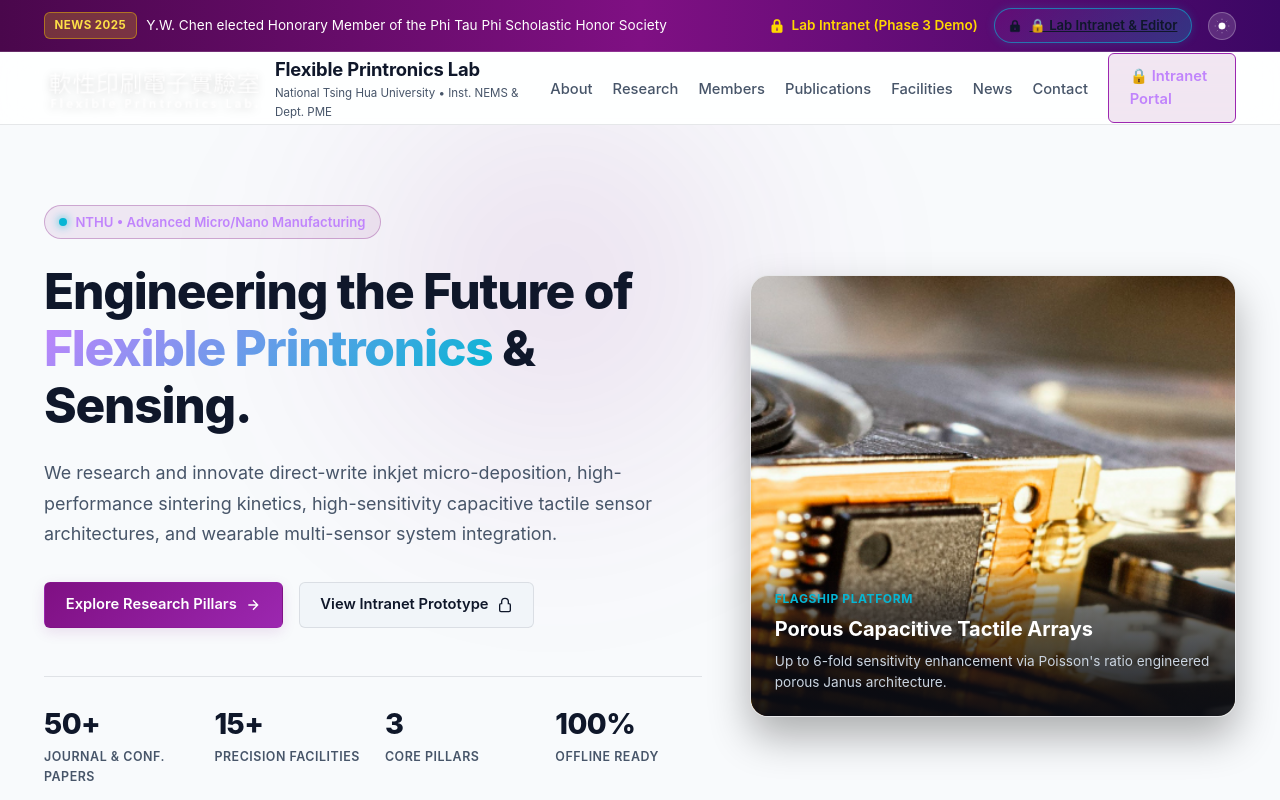
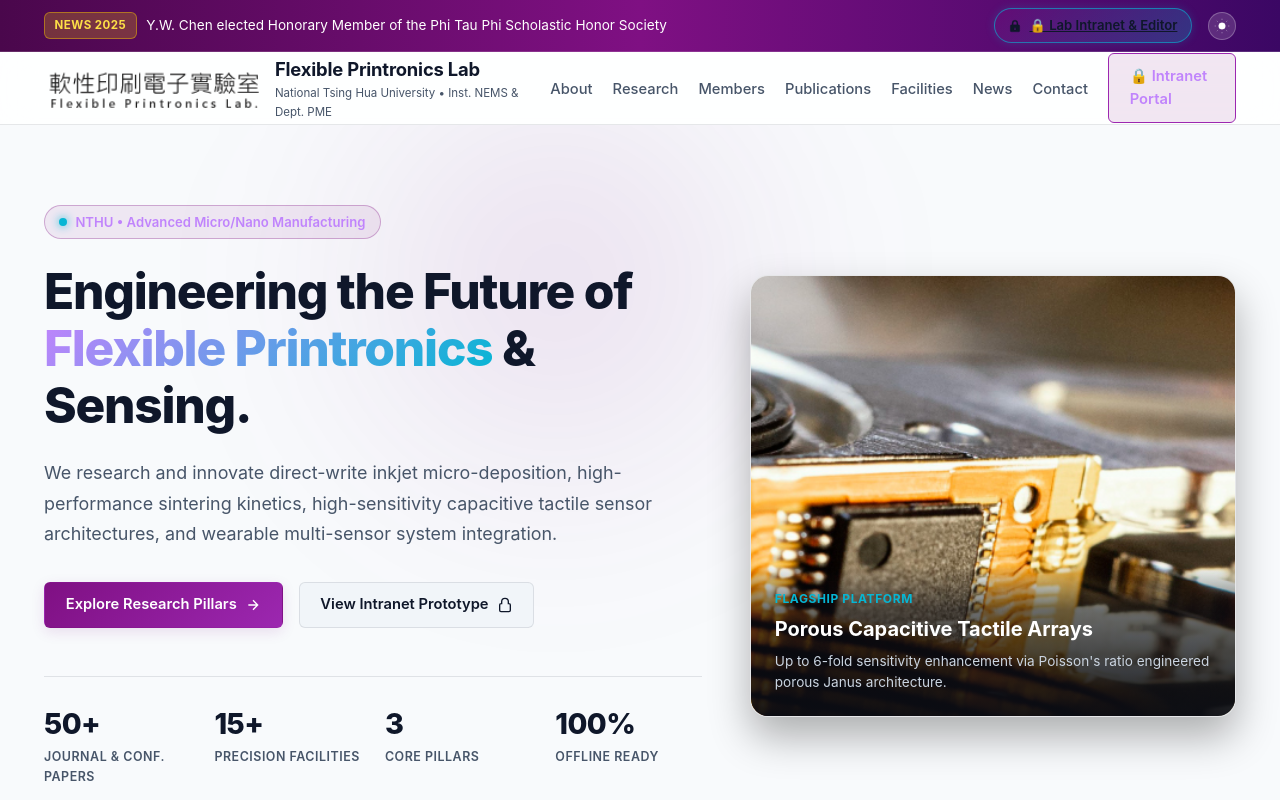
Before and after one commit to SwietyChris/printronics-lab-demo, a plain HTML site: page index.html in a window 1280 px wide. Both pictures are taken after a click on the button "Toggle Theme". Shown: the top 800 px of the page. Drawn offline with Linux system fonts and the light colour scheme.

Commit message:
Fix light theme brand logo contrast and clean up top bar links

```diff
--- a/index.html
+++ b/index.html
@@ -17,10 +17,6 @@
         <span class="announcement-text">Y.W. Chen elected Honorary Member of the Phi Tau Phi Scholastic Honor Society</span>
       </div>
       <div class="top-quick-links">
-        <a href="#intranet" class="intranet-link">
-          <svg class="icon" viewBox="0 0 24 24"><path d="M12 2a5 5 0 0 0-5 5v3H6a2 2 0 0 0-2 2v8a2 2 0 0 0 2 2h12a2 2 0 0 0 2-2v-8a2 2 0 0 0-2-2h-1V7a5 5 0 0 0-5-5zm-3 5a3 3 0 0 1 6 0v3H9V7zm3 7a2 2 0 0 1 1 1.73l.42 2.55a.5.5 0 0 1-.5.72h-1.84a.5.5 0 0 1-.5-.72l.42-2.55A2 2 0 0 1 12 14z"/></svg>
-          Lab Intranet (Phase 3 Demo)
-        </a>
                 <a href="#intranet" id="navIntranetPill" class="btn-admin-pill" aria-label="Open Lab Intranet and PI Editor">
           <svg class="icon" viewBox="0 0 24 24" style="width:14px;height:14px;fill:currentColor"><path d="M12 2a5 5 0 0 0-5 5v3H6a2 2 0 0 0-2 2v8a2 2 0 0 0 2 2h12a2 2 0 0 0 2-2v-8a2 2 0 0 0-2-2h-1V7a5 5 0 0 0-5-5zm-3 5a3 3 0 0 1 6 0v3H9V7zm3 7a2 2 0 0 1 1 1.73l.42 2.55a.5.5 0 0 1-.5.72h-1.84a.5.5 0 0 1-.5-.72l.42-2.55A2 2 0 0 1 12 14z"/></svg>
           🔒 Lab Intranet & Editor
--- a/style.css
+++ b/style.css
@@ -216,6 +216,12 @@ body {
   width: auto;
   object-fit: contain;
   filter: drop-shadow(0 2px 4px rgba(0,0,0,0.2));
+  transition: filter var(--transition-fast), opacity var(--transition-fast);
+}
+
+[data-theme="light"] .brand-logo {
+  filter: brightness(0);
+  opacity: 0.88;
 }
 
 .brand-text {
```
